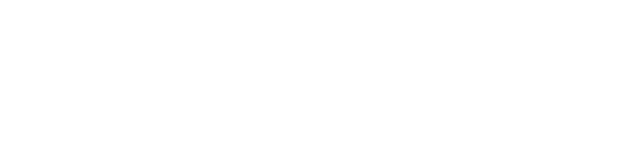
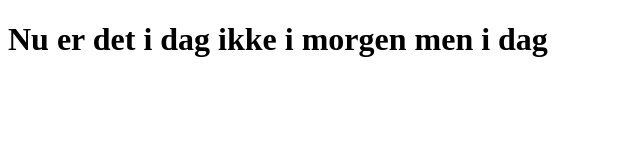
Before and after one commit to emil9442/hygge, a plain HTML site: page hygge1.html in a window 1280 px wide. Shown: the whole page, without its empty margins (0-640 px from the left). Drawn offline with Linux system fonts and the light colour scheme.

Commit message:
I morgen

```diff
--- a/hygge1.html
+++ b/hygge1.html
@@ -7,6 +7,6 @@
     <title>Document</title>
 </head>
 <body>
-
+    <h1> Nu er det i dag ikke i morgen men i dag</h1>
 </body>
 </html>
```
